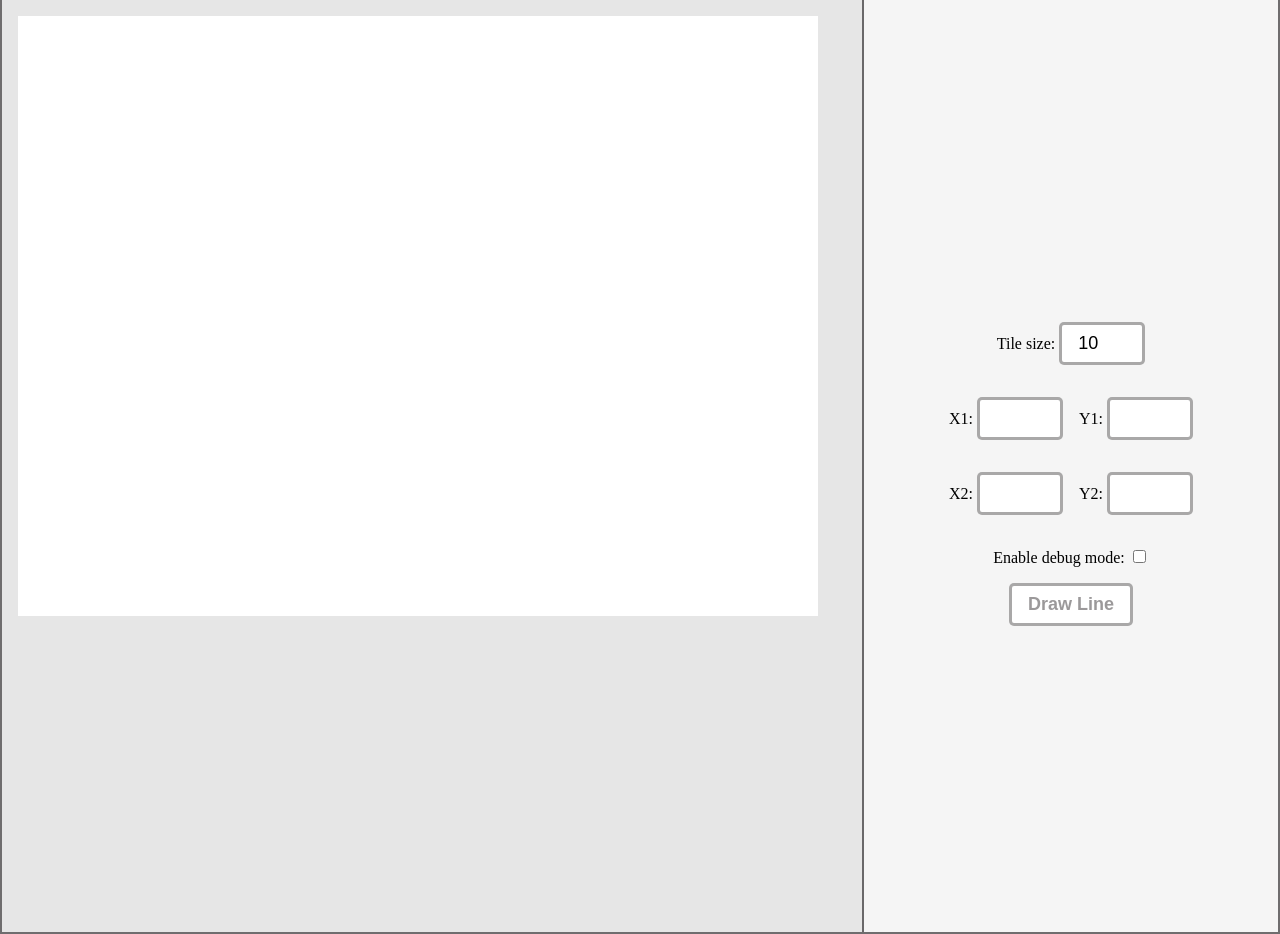
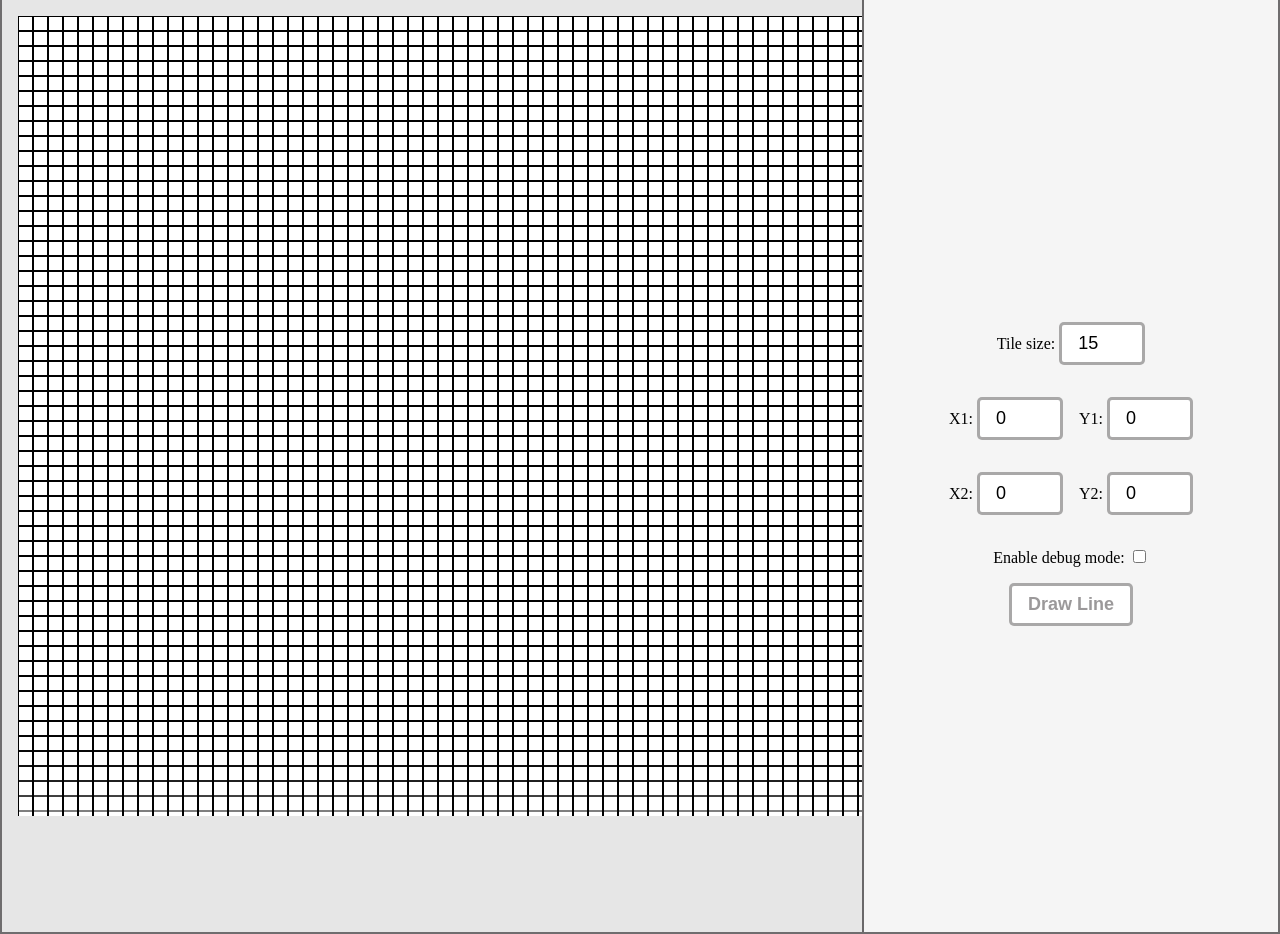
Before and after one commit to ZloiY/giis, an Angular app: page / in a window 1280 px wide. Built offline with nearby package versions, Linux system fonts and the light colour scheme; what ngx-logger would draw is missing.

Commit message:
feat(lab-1): two way data binding, add debounce for tile size input

```diff
--- a/src/app/app.module.ts
+++ b/src/app/app.module.ts
@@ -1,5 +1,6 @@
 import { BrowserModule } from '@angular/platform-browser';
 import { NgModule } from '@angular/core';
+import { FormsModule } from '@angular/forms';
 
 import { AppComponent } from './app.component';
 import { Lab1Component } from './lab-1/lab-1.component';
@@ -13,6 +14,7 @@ import { DataModule } from '../@core/data/data.module';
   ],
   imports: [
     BrowserModule,
+    FormsModule,
     DataModule,
     LoggerModule.forRoot({level: NgxLoggerLevel.INFO, serverLogLevel: NgxLoggerLevel.DEBUG}),
   ],
--- a/src/app/lab-1/lab-1.component.html
+++ b/src/app/lab-1/lab-1.component.html
@@ -1,12 +1,12 @@
 <div class="layout">
   <div class="draw">
-    <canvas class="canvas" [width]="canvasWidth" [height]="canvasHeight" #canvas></canvas>
+    <canvas class="canvas" #canvas></canvas>
   </div>
   <div class="settings">
-    <span class="input-settings">Tile size: <input class="axis" value="10" (blur)="setGrid(canvas, tileSize.value)" #tileSize></span>
-    <span class="input-settings">X1: <input class="axis" #x1Coord> &nbsp;&nbsp;&nbsp;Y1: <input class="axis" #y1Coord></span>
-    <span class="input-settings">X2: <input class="axis" #x2Coord> &nbsp;&nbsp;&nbsp;Y2: <input class="axis" #y2Coord></span>
+    <span class="input-settings">Tile size: <input class="axis" [(ngModel)]="tileSize" #inputTileSize></span>
+    <span class="input-settings">X1: <input class="axis" [(ngModel)]="x1Coord"> &nbsp;&nbsp;&nbsp;Y1: <input class="axis" [(ngModel)]="y1Coord"></span>
+    <span class="input-settings">X2: <input class="axis" [(ngModel)]="x2Coord"> &nbsp;&nbsp;&nbsp;Y2: <input class="axis" [(ngModel)]="y2Coord"></span>
     <span class="input-settings">Enable debug mode: <input type="checkbox" #debugCheck></span>
-    <button class="menu-btn" (click)="setLine(canvas, x1Coord.value, y1Coord.value, x2Coord.value, y2Coord.value, tileSize.value, debugCheck.checked)">Draw Line</button>
+    <button class="menu-btn" (click)="setLine(debugCheck.checked)">Draw Line</button>
   </div>
 </div>
--- a/src/app/lab-1/lab-1.component.ts
+++ b/src/app/lab-1/lab-1.component.ts
@@ -1,4 +1,8 @@
-import { Component, OnInit } from '@angular/core';
+import {Component, ElementRef, OnDestroy, OnInit, ViewChild} from '@angular/core';
+import { Observable } from 'rxjs/Rx';
+import 'rxjs/add/operator/debounce';
+import 'rxjs/add/operator/throttle';
+
 import { CanvasService } from '../../@core/data/canvas.service';
 
 @Component({
@@ -6,29 +10,53 @@ import { CanvasService } from '../../@core/data/canvas.service';
   templateUrl: './lab-1.component.html',
   styleUrls: ['./lab-1.component.scss']
 })
-export class Lab1Component {
+export class Lab1Component implements OnInit, OnDestroy {
 
-  canvasHeight = 600;
-  canvasWidth = 800;
+  @ViewChild('canvas')canvasRef: ElementRef;
+  @ViewChild('inputTileSize')inputRef: ElementRef;
+  tileSize = 15;
+  x1Coord = 0;
+  x2Coord = 0;
+  y1Coord = 0;
+  y2Coord = 0;
+  debounce: any;
 
-  constructor(private lab1Service: CanvasService) {  }
+  constructor(private canvasService: CanvasService) { }
 
-  setGrid(canvas, tileSize: number) {
-    this.lab1Service.drawGrid(canvas, tileSize);
+  ngOnInit() {
+    this.canvasRef.nativeElement.width = window.innerWidth;
+    this.canvasRef.nativeElement.height = window.innerHeight;
+    const drawGrid = Observable.interval(50)
+      .subscribe(val => {
+        this.canvasService.drawGrid(this.canvasRef.nativeElement, this.tileSize);
+        drawGrid.unsubscribe();
+      });
+    this.debounce = Observable.fromEvent(this.inputRef.nativeElement, 'input')
+      .debounceTime(1000)
+      .map(() => {
+        if (this.tileSize === 0 || this.tileSize < 5) {
+          this.tileSize = 10;
+        }
+      })
+      .subscribe(val => this.canvasService.drawGrid(this.canvasRef.nativeElement, this.tileSize));
   }
 
-  setLine(canvas, x1: number, y1: number, x2: number, y2: number, tileSize: number, debugCheck: boolean) {
-    const intTileSize: number = Number(tileSize);
-    const intX1: number = Number(x1);
-    const intX2: number = Number(x2);
-    const intY1: number = Number(y1);
-    const intY2: number = Number(y2);
+  ngOnDestroy() {
+    this.debounce.unsubscribe();
+  }
+
+  setLine(debugCheck: boolean) {
+    const intTileSize: number = Number(this.tileSize);
+    const intX1: number = Number(this.x1Coord);
+    const intX2: number = Number(this.x2Coord);
+    const intY1: number = Number(this.y1Coord);
+    const intY2: number = Number(this.y2Coord);
     const line = {
       x1: intX1,
       y1: intY1,
       x2: intX2,
       y2: intY2
     };
-   this.lab1Service.drawLine(canvas, line, intTileSize, debugCheck) ;
+   this.canvasService.drawLine(this.canvasRef.nativeElement, line, intTileSize, debugCheck) ;
   }
 }
```
